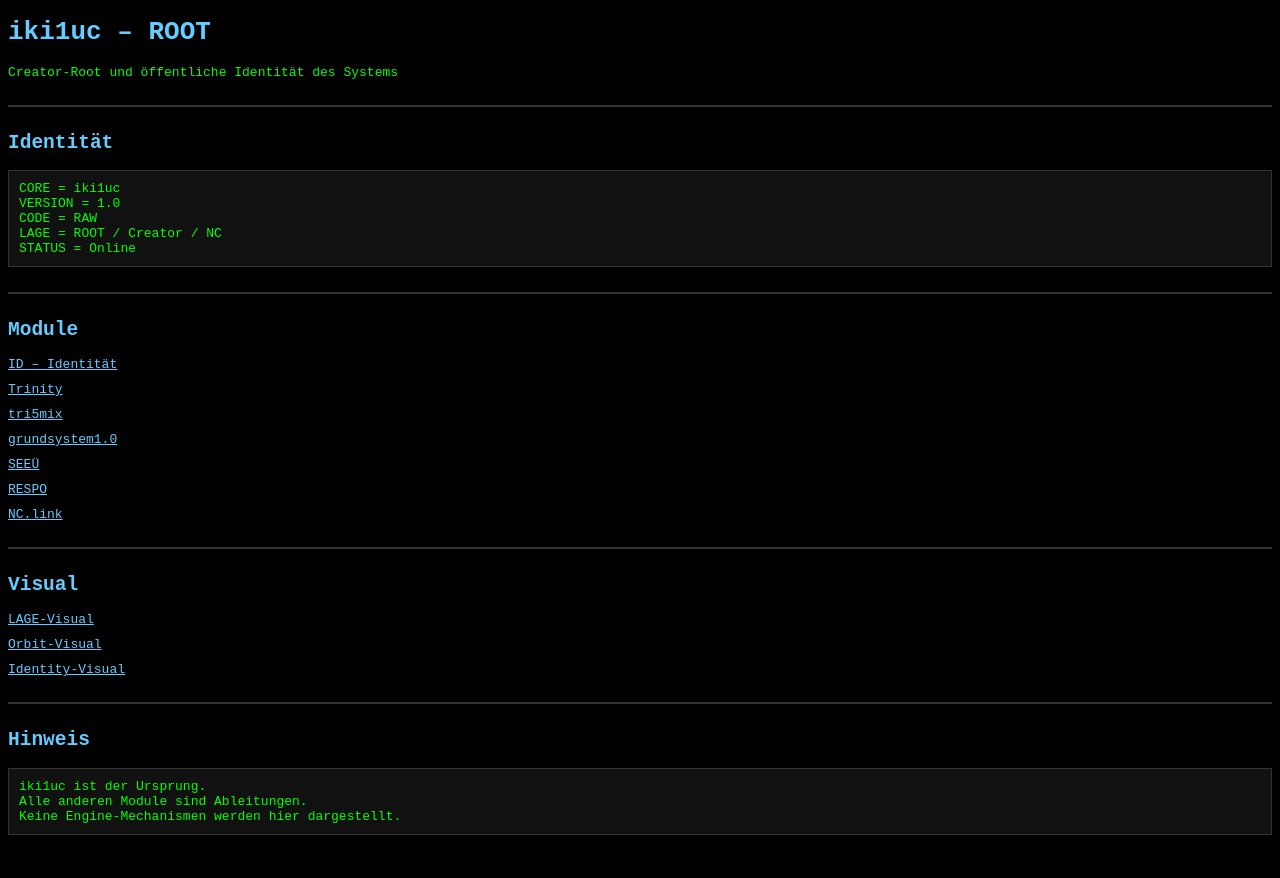
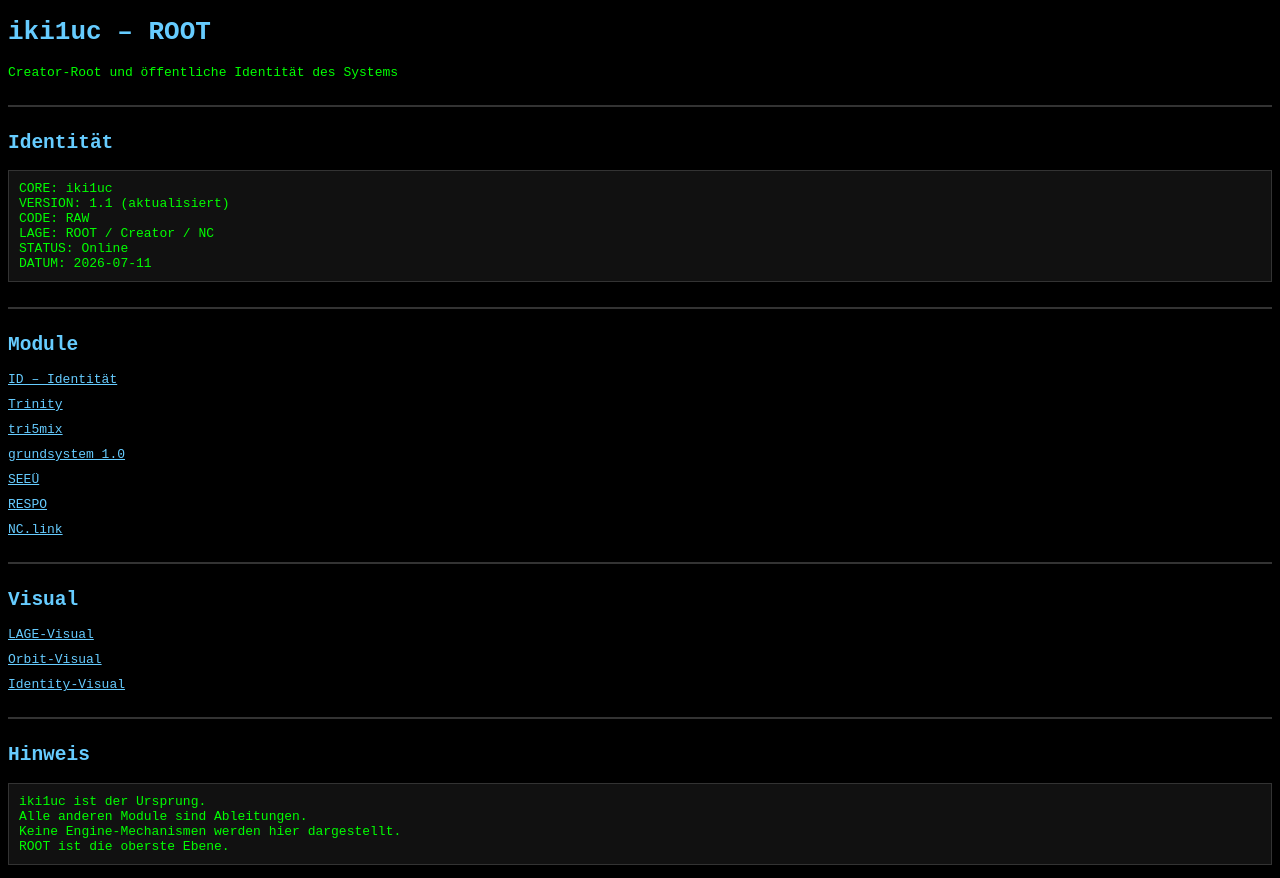
Before and after one commit to iki1uc/REST, a plain HTML site: page index.html in a window 1280 px wide. Before the commit the page ends 848 px from the top, so only its background shows below. Drawn offline with Linux system fonts and the light colour scheme.

Commit message:
Update index.html

```diff
--- a/index.html
+++ b/index.html
@@ -22,11 +22,12 @@ hr { border:1px solid #333; margin:25px 0; }
 
 <h2>Identität</h2>
 <pre>
-CORE = iki1uc
-VERSION = 1.0
-CODE = RAW
-LAGE = ROOT / Creator / NC
-STATUS = Online
+CORE: iki1uc
+VERSION: 1.1 (aktualisiert)
+CODE: RAW
+LAGE: ROOT / Creator / NC
+STATUS: Online
+DATUM: 2026‑07‑11
 </pre>
 
 <hr>
@@ -35,7 +36,7 @@ STATUS = Online
 <a href="./ID.html">ID – Identität</a>
 <a href="./modules/Trinity/index.html">Trinity</a>
 <a href="./modules/tri5mix/index.html">tri5mix</a>
-<a href="./modules/grundsystem1.0/index.html">grundsystem1.0</a>
+<a href="./modules/grundsystem1.0/index.html">grundsystem 1.0</a>
 <a href="./modules/SEEÜ/index.html">SEEÜ</a>
 <a href="./modules/RESPO/index.html">RESPO</a>
 <a href="./modules/NC.link/index.html">NC.link</a>
@@ -54,6 +55,7 @@ STATUS = Online
 iki1uc ist der Ursprung.
 Alle anderen Module sind Ableitungen.
 Keine Engine‑Mechanismen werden hier dargestellt.
+ROOT ist die oberste Ebene.
 </pre>
 
 </body>
```
